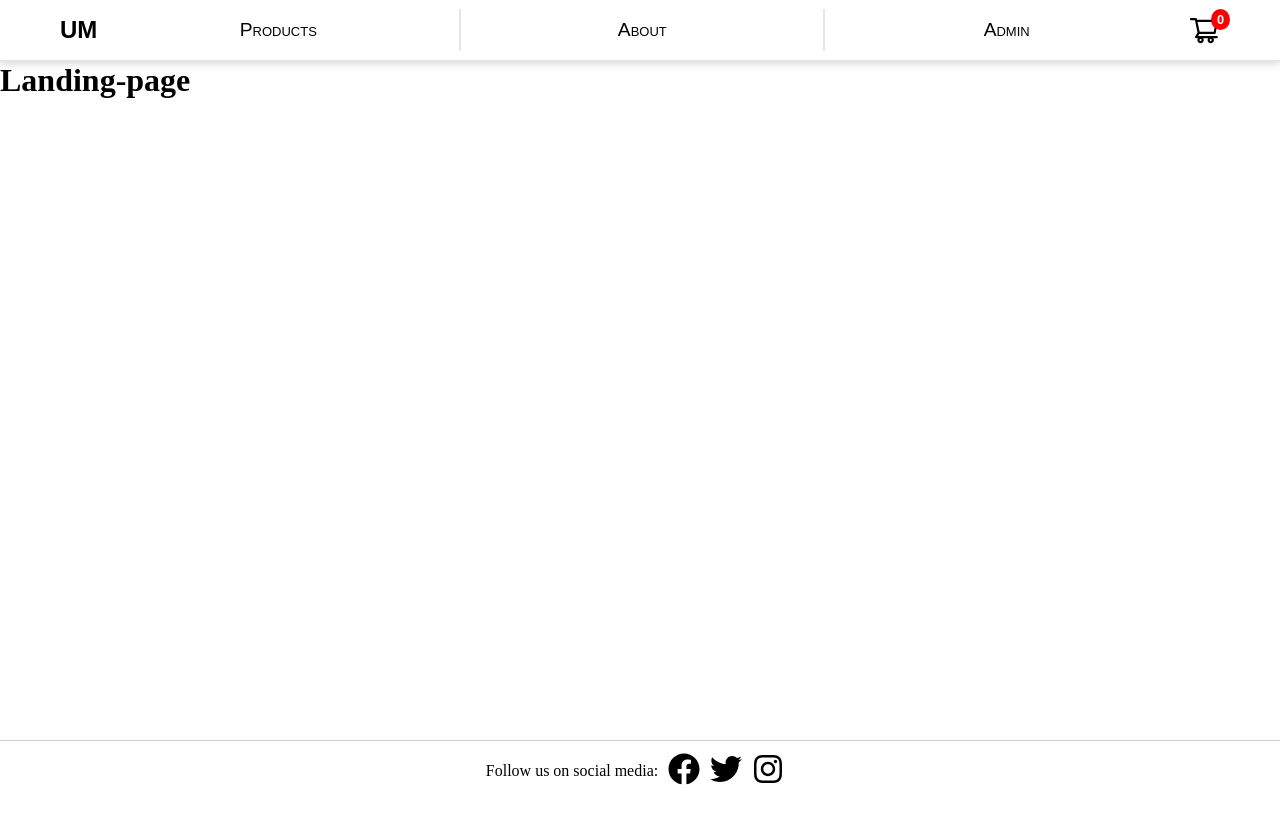
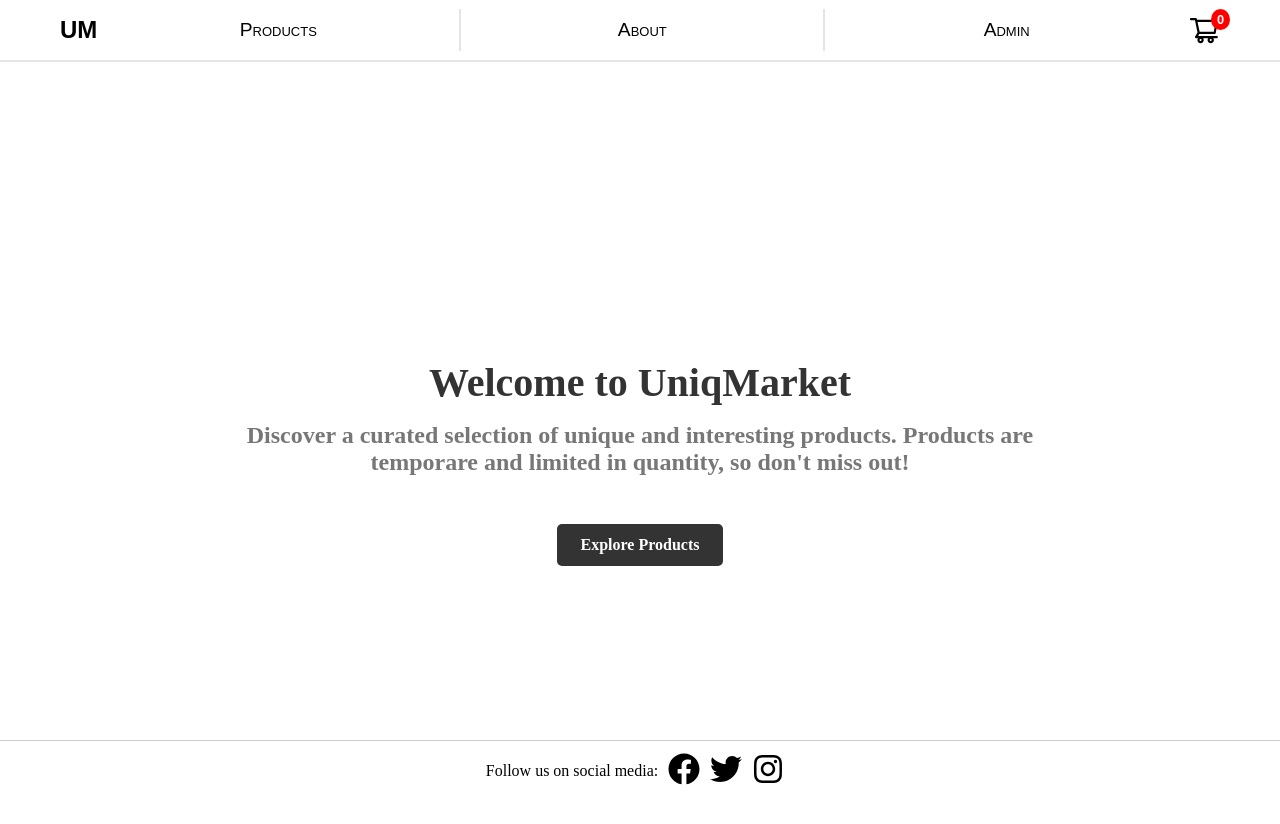
Before and after one commit to 964Code/e-com-novus, a React (Vite) app in the folder frontend/: page / in a window 1280 px wide. Shown: the top 824 px of the page. Before the commit the page ends 800 px from the top, so only its background shows below. Built offline with nearby package versions, Linux system fonts and the light colour scheme; no server answers.

Commit message:
boilerplate for landing and about-page

```diff
--- a/frontend/src/pages/About/About.jsx
+++ b/frontend/src/pages/About/About.jsx
@@ -1,10 +1,28 @@
 import React from 'react';
+import * as S from './styled';
 
 function About() {
   return (
-    <>
-      <h1>About-page</h1>;
-    </>
+    <S.AboutContainer>
+      <S.AboutHeader>About UniqMarket</S.AboutHeader>
+      <S.AboutText>
+        UniqMarket is a one-of-a-kind e-commerce platform that features a
+        curated selection of interesting and unique products. We carefully
+        handpick each item to ensure a memorable shopping experience for our
+        customers.
+      </S.AboutText>
+      <S.AboutText>
+        What sets us apart is that our collection of products is time-limited.
+        This creates a sense of exclusivity and excitement around each product,
+        making your purchases even more special.
+      </S.AboutText>
+      <S.AboutText>
+        Our mission is to inspire and delight our customers with a constantly
+        evolving selection of products that spark curiosity and creativity. We
+        believe that by offering limited-time items, we can cultivate a truly
+        extraordinary shopping experience that keeps you coming back for more.
+      </S.AboutText>
+    </S.AboutContainer>
   );
 }
 
--- /dev/null
+++ b/frontend/src/pages/About/styled.jsx
@@ -0,0 +1,26 @@
+import styled from 'styled-components';
+import { Link } from 'react-router-dom';
+
+export const AboutContainer = styled.div`
+  display: flex;
+  flex-direction: column;
+  justify-content: center;
+  align-items: center;
+  max-width: 800px;
+  margin: 0 auto;
+  padding: 2rem;
+`;
+
+export const AboutHeader = styled.h1`
+  font-size: 2.5rem;
+  color: #333;
+  margin-bottom: 1.5rem;
+`;
+
+export const AboutText = styled.p`
+  font-size: 1.1rem;
+  color: #000000;
+  line-height: 1.6;
+  margin-bottom: 1.5rem;
+  text-align: justify;
+`;
--- a/frontend/src/pages/Landing/Landing.jsx
+++ b/frontend/src/pages/Landing/Landing.jsx
@@ -3,9 +3,16 @@ import * as S from './styled';
 
 function Landing() {
   return (
-    <>
-      <h1>Landing-page</h1>
-    </>
+    <S.LandingContainer>
+      <S.LandingHeader>Welcome to UniqMarket</S.LandingHeader>
+      <S.LandingSubHeader>
+        Discover a curated selection of unique and interesting products.
+        Products are temporare and limited in quantity, so don't miss out!
+      </S.LandingSubHeader>
+      <S.LandingButton to='/products' aria-label='navigate to products'>
+        Explore Products
+      </S.LandingButton>
+    </S.LandingContainer>
   );
 }
 
--- a/frontend/src/pages/Landing/styled.jsx
+++ b/frontend/src/pages/Landing/styled.jsx
@@ -1 +1,43 @@
 import styled from 'styled-components';
+import { Link } from 'react-router-dom';
+
+export const LandingContainer = styled.div`
+  display: flex;
+  flex-direction: column;
+  justify-content: center;
+  align-items: center;
+  align-items: center;
+  height: 100vh;
+  background-color: #ffffff;
+`;
+
+export const LandingHeader = styled.h1`
+  font-size: 2.5rem;
+  color: #333;
+  margin-bottom: 1rem;
+  text-align: center;
+`;
+
+export const LandingSubHeader = styled.h2`
+  font-size: 1.5rem;
+  color: #777;
+  margin-bottom: 3rem;
+  text-align: center;
+  max-width: 800px;
+`;
+
+export const LandingButton = styled(Link)`
+  display: inline-block;
+  padding: 12px 24px;
+  background-color: #333;
+  color: #fff;
+  font-size: 1rem;
+  font-weight: 600;
+  text-decoration: none;
+  border-radius: 5px;
+  transition: background-color 0.3s ease;
+
+  &:hover {
+    background-color: #555;
+  }
+`;
```
